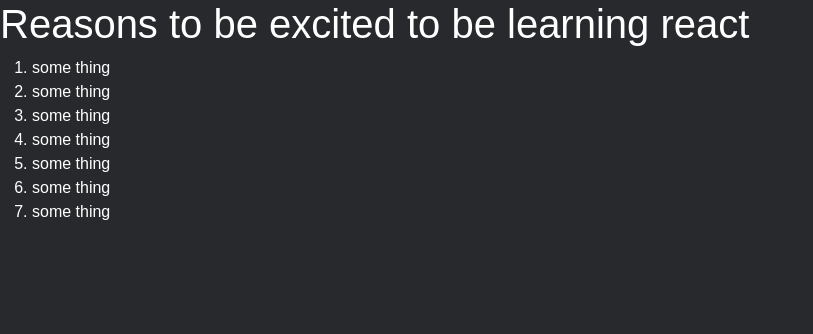
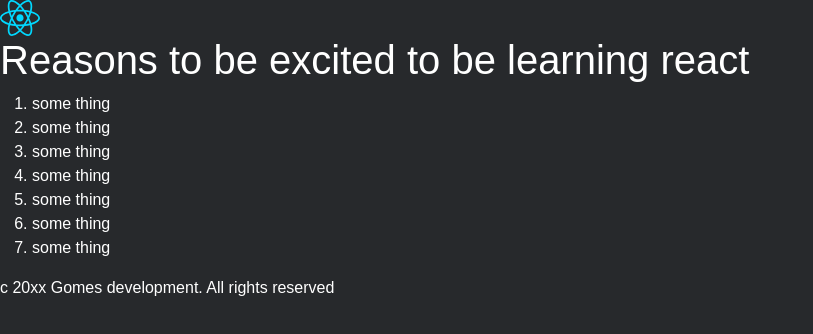
Before and after one commit to hugomes14/React_ex1, a React (Vite) app in the folder first-react/: page / in a window 1280 px wide. Shown: the top 334 px of the page, without its empty margins (0-813 px from the left). Built offline with nearby package versions, Linux system fonts and the light colour scheme.

Commit message:
lesson 14

```diff
--- a/first-react/src/index.jsx
+++ b/first-react/src/index.jsx
@@ -5,6 +5,10 @@
 
 function Page() {
     return (
+    <div>
+        <header>
+            <img src="src/assets/react.svg" width='40px' alt="React Logo" />
+        </header>
         <main>
             <h1>Reasons to be excited to be learning react</h1>
             <ol>
@@ -17,6 +21,8 @@
                 <li>some thing</li>
             </ol>
         </main>
+        <footer>c 20xx Gomes development. All rights reserved</footer>
+    </div>
     )
 }
 
```
